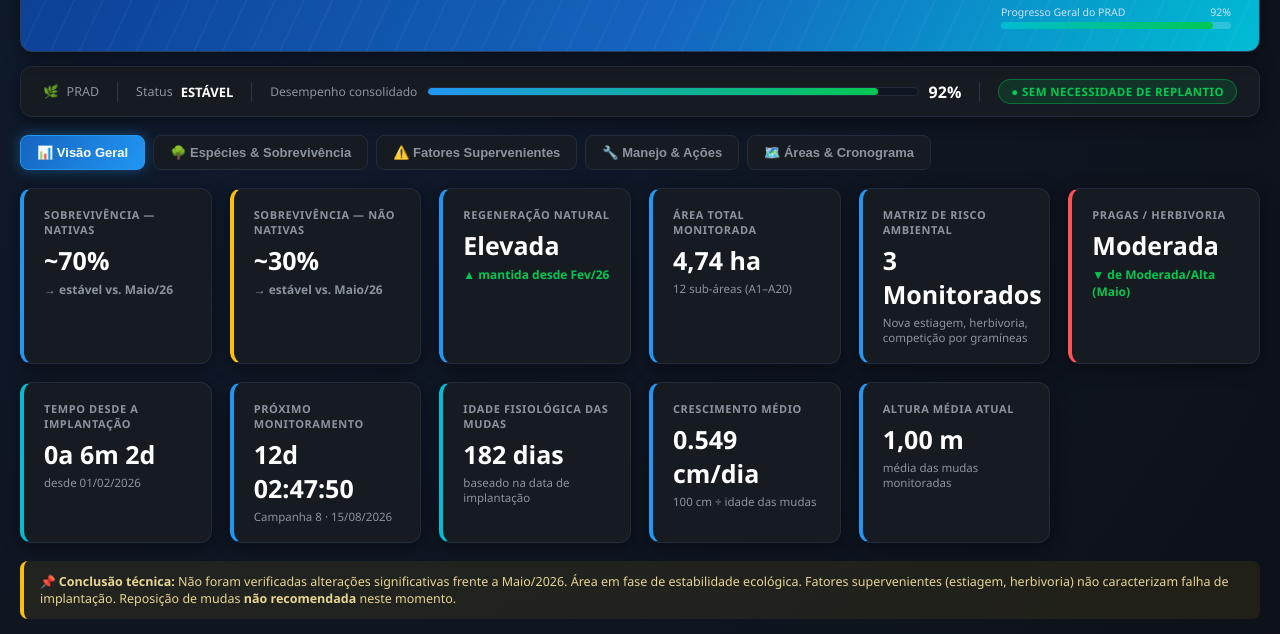
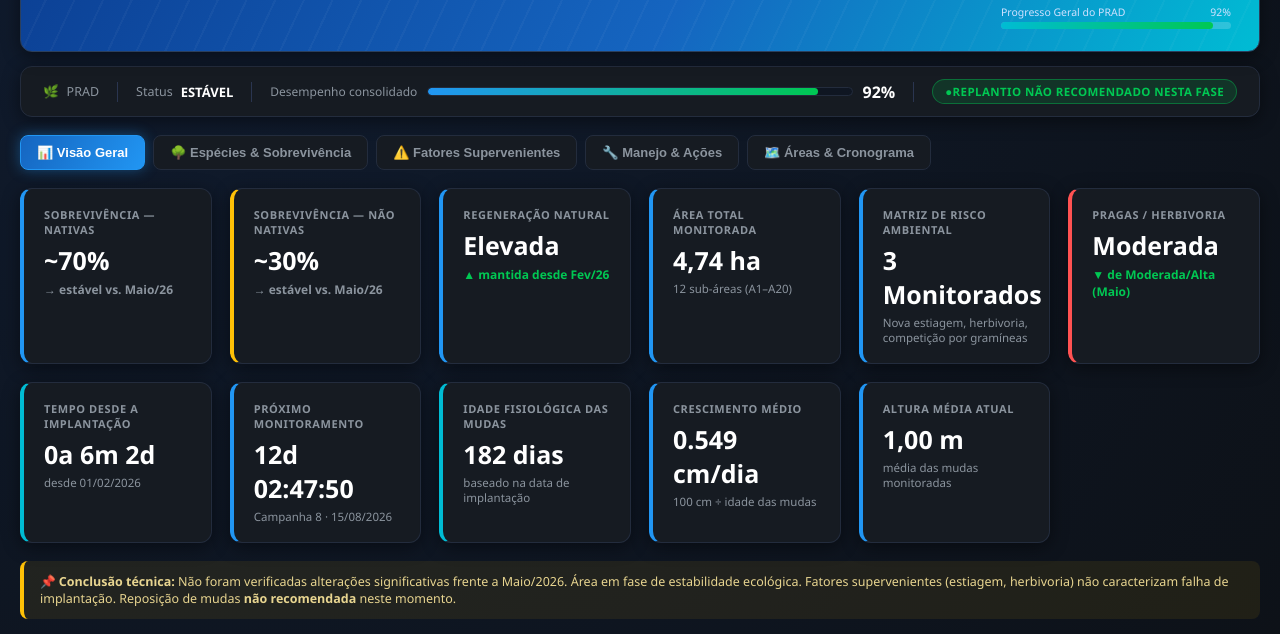
Before and after one commit to kraefegg/prad.dashboard, a plain HTML site: page index.html in a window 1280 px wide. Shown: the part 155-789 px from the top of the page. Drawn offline with nearby package versions, Linux system fonts and the light colour scheme.

Commit message:
Update status message for replanting recommendation
UPDATED

```diff
--- a/index.html
+++ b/index.html
@@ -190,7 +190,7 @@ tbody tr:hover{background:#101a2c;}
       <b style="color:#fff">92%</b>
     </div>
     <div class="db-sep"></div>
-    <span class="status-chip ok">● SEM NECESSIDADE DE REPLANTIO</span>
+    <span class="status-chip ok">●REPLANTIO NÃO RECOMENDADO NESTA FASE</span>
   </div>
 
   <div class="tabs">
```
